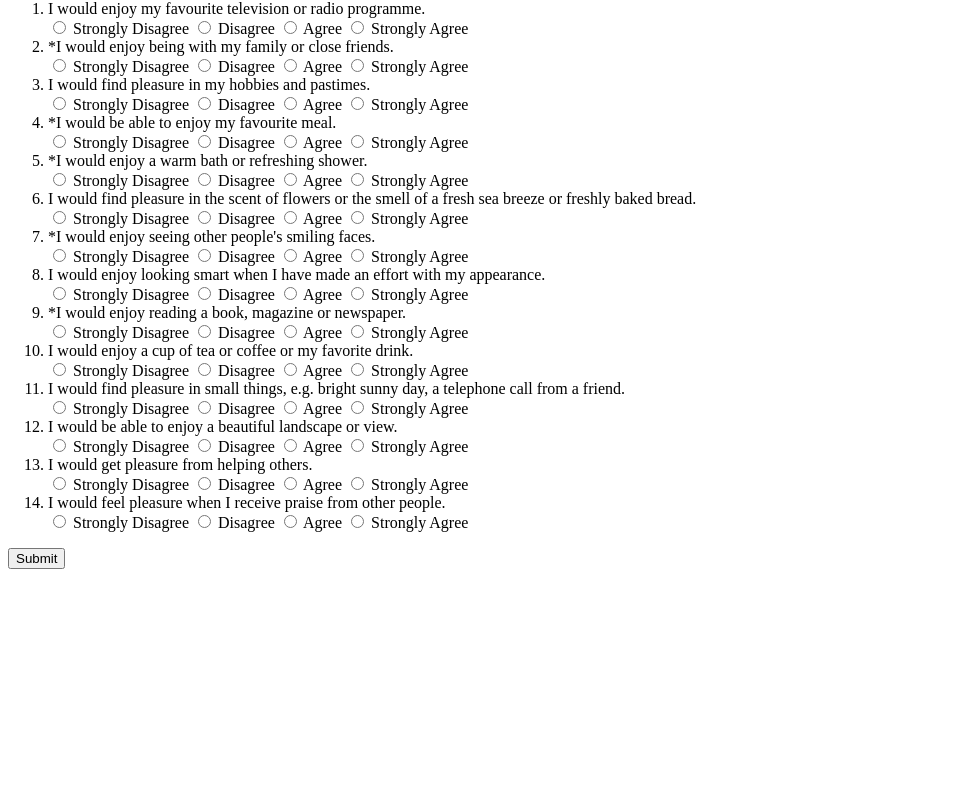
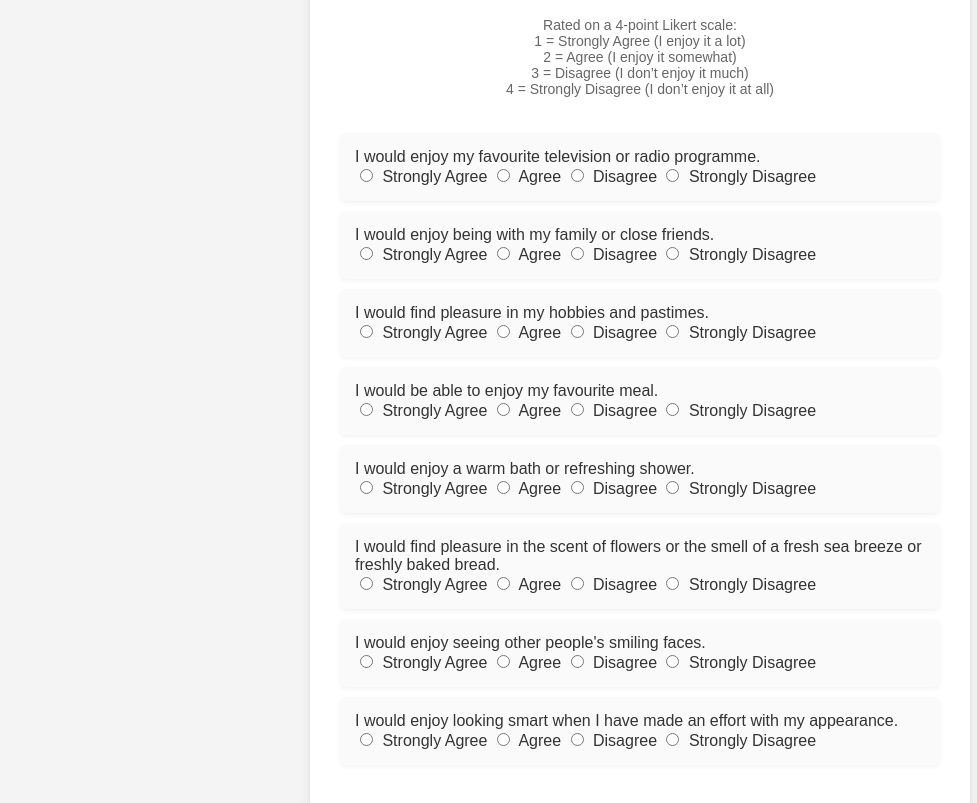
Before and after one commit to ClinicalResearchCenter/Shaps-Form, a plain HTML site: page index.html in a window 1280 px wide. Shown: the part 150-953 px from the top of the page, without its empty margins (0-977 px from the left). Before the commit the page ends 800 px from the top, so only its background shows below. Drawn offline with Linux system fonts and the light colour scheme.

Commit message:
Update index.html

```diff
--- a/index.html
+++ b/index.html
@@ -4,129 +4,91 @@
     <meta charset="UTF-8">
     <meta name="viewport" content="width=device-width, initial-scale=1.0">
     <title>SHAPS Questionnaire</title>
+    <link rel="stylesheet" href="styles.css">
+    <script defer src="script.js"></script>
 </head>
 <body>
+    <div class="container">
         <h1>Snaith-Hamilton Pleasure Scale (SHAPS) Questionnaire</h1>
-    <form>
-        <p>Rated on a 4-point Likert scale: <br>
-        0 = Strongly disagree, 1 = Disagree, 2 = Agree, 3 = Strongly agree<br>
-        *Items marked with an asterisk (*) are reverse coded.</p>
+        <p>Rated on a 4-point Likert scale:<br>
+            1 = Strongly Agree (I enjoy it a lot) <br>
+            2 = Agree (I enjoy it somewhat) <br>
+            3 = Disagree (I don’t enjoy it much) <br>
+            4 = Strongly Disagree (I don’t enjoy it at all)
+        </p>
 
+        <form id="shaps-form">
             <ol>
                 <li>
-                <label for="q1">I would enjoy my favourite television or radio programme.</label><br>
-                <input type="radio" name="q1" value="0"> Strongly Disagree
-                <input type="radio" name="q1" value="1"> Disagree
+                    <label>I would enjoy my favourite television or radio programme.</label><br>
+                    <input type="radio" name="q1" value="1"> Strongly Agree
                     <input type="radio" name="q1" value="2"> Agree
-                <input type="radio" name="q1" value="3"> Strongly Agree
+                    <input type="radio" name="q1" value="3"> Disagree
+                    <input type="radio" name="q1" value="4"> Strongly Disagree
                 </li>
 
                 <li>
-                <label for="q2">*I would enjoy being with my family or close friends.</label><br>
-                <input type="radio" name="q2" value="0"> Strongly Disagree
-                <input type="radio" name="q2" value="1"> Disagree
+                    <label>I would enjoy being with my family or close friends.</label><br>
+                    <input type="radio" name="q2" value="1"> Strongly Agree
                     <input type="radio" name="q2" value="2"> Agree
-                <input type="radio" name="q2" value="3"> Strongly Agree
+                    <input type="radio" name="q2" value="3"> Disagree
+                    <input type="radio" name="q2" value="4"> Strongly Disagree
                 </li>
 
                 <li>
-                <label for="q3">I would find pleasure in my hobbies and pastimes.</label><br>
-                <input type="radio" name="q3" value="0"> Strongly Disagree
-                <input type="radio" name="q3" value="1"> Disagree
+                    <label>I would find pleasure in my hobbies and pastimes.</label><br>
+                    <input type="radio" name="q3" value="1"> Strongly Agree
                     <input type="radio" name="q3" value="2"> Agree
-                <input type="radio" name="q3" value="3"> Strongly Agree
+                    <input type="radio" name="q3" value="3"> Disagree
+                    <input type="radio" name="q3" value="4"> Strongly Disagree
                 </li>
 
                 <li>
-                <label for="q4">*I would be able to enjoy my favourite meal.</label><br>
-                <input type="radio" name="q4" value="0"> Strongly Disagree
-                <input type="radio" name="q4" value="1"> Disagree
+                    <label>I would be able to enjoy my favourite meal.</label><br>
+                    <input type="radio" name="q4" value="1"> Strongly Agree
                     <input type="radio" name="q4" value="2"> Agree
-                <input type="radio" name="q4" value="3"> Strongly Agree
+                    <input type="radio" name="q4" value="3"> Disagree
+                    <input type="radio" name="q4" value="4"> Strongly Disagree
                 </li>
 
                 <li>
-                <label for="q5">*I would enjoy a warm bath or refreshing shower.</label><br>
-                <input type="radio" name="q5" value="0"> Strongly Disagree
-                <input type="radio" name="q5" value="1"> Disagree
+                    <label>I would enjoy a warm bath or refreshing shower.</label><br>
+                    <input type="radio" name="q5" value="1"> Strongly Agree
                     <input type="radio" name="q5" value="2"> Agree
-                <input type="radio" name="q5" value="3"> Strongly Agree
+                    <input type="radio" name="q5" value="3"> Disagree
+                    <input type="radio" name="q5" value="4"> Strongly Disagree
                 </li>
 
                 <li>
-                <label for="q6">I would find pleasure in the scent of flowers or the smell of a fresh sea breeze or freshly baked bread.</label><br>
-                <input type="radio" name="q6" value="0"> Strongly Disagree
-                <input type="radio" name="q6" value="1"> Disagree
+                    <label>I would find pleasure in the scent of flowers or the smell of a fresh sea breeze or freshly baked bread.</label><br>
+                    <input type="radio" name="q6" value="1"> Strongly Agree
                     <input type="radio" name="q6" value="2"> Agree
-                <input type="radio" name="q6" value="3"> Strongly Agree
+                    <input type="radio" name="q6" value="3"> Disagree
+                    <input type="radio" name="q6" value="4"> Strongly Disagree
                 </li>
 
                 <li>
-                <label for="q7">*I would enjoy seeing other people's smiling faces.</label><br>
-                <input type="radio" name="q7" value="0"> Strongly Disagree
-                <input type="radio" name="q7" value="1"> Disagree
+                    <label>I would enjoy seeing other people's smiling faces.</label><br>
+                    <input type="radio" name="q7" value="1"> Strongly Agree
                     <input type="radio" name="q7" value="2"> Agree
-                <input type="radio" name="q7" value="3"> Strongly Agree
+                    <input type="radio" name="q7" value="3"> Disagree
+                    <input type="radio" name="q7" value="4"> Strongly Disagree
                 </li>
 
                 <li>
-                <label for="q8">I would enjoy looking smart when I have made an effort with my appearance.</label><br>
-                <input type="radio" name="q8" value="0"> Strongly Disagree
-                <input type="radio" name="q8" value="1"> Disagree
+                    <label>I would enjoy looking smart when I have made an effort with my appearance.</label><br>
+                    <input type="radio" name="q8" value="1"> Strongly Agree
                     <input type="radio" name="q8" value="2"> Agree
-                <input type="radio" name="q8" value="3"> Strongly Agree
+                    <input type="radio" name="q8" value="3"> Disagree
+                    <input type="radio" name="q8" value="4"> Strongly Disagree
                 </li>
 
-            <li>
-                <label for="q9">*I would enjoy reading a book, magazine or newspaper.</label><br>
-                <input type="radio" name="q9" value="0"> Strongly Disagree
-                <input type="radio" name="q9" value="1"> Disagree
-                <input type="radio" name="q9" value="2"> Agree
-                <input type="radio" name="q9" value="3"> Strongly Agree
-            </li>
-
-            <li>
-                <label for="q10">I would enjoy a cup of tea or coffee or my favorite drink.</label><br>
-                <input type="radio" name="q10" value="0"> Strongly Disagree
-                <input type="radio" name="q10" value="1"> Disagree
-                <input type="radio" name="q10" value="2"> Agree
-                <input type="radio" name="q10" value="3"> Strongly Agree
-            </li>
-
-            <li>
-                <label for="q11">I would find pleasure in small things, e.g. bright sunny day, a telephone call from a friend.</label><br>
-                <input type="radio" name="q11" value="0"> Strongly Disagree
-                <input type="radio" name="q11" value="1"> Disagree
-                <input type="radio" name="q11" value="2"> Agree
-                <input type="radio" name="q11" value="3"> Strongly Agree
-            </li>
-
-            <li>
-                <label for="q12">I would be able to enjoy a beautiful landscape or view.</label><br>
-                <input type="radio" name="q12" value="0"> Strongly Disagree
-                <input type="radio" name="q12" value="1"> Disagree
-                <input type="radio" name="q12" value="2"> Agree
-                <input type="radio" name="q12" value="3"> Strongly Agree
-            </li>
-
-            <li>
-                <label for="q13">I would get pleasure from helping others.</label><br>
-                <input type="radio" name="q13" value="0"> Strongly Disagree
-                <input type="radio" name="q13" value="1"> Disagree
-                <input type="radio" name="q13" value="2"> Agree
-                <input type="radio" name="q13" value="3"> Strongly Agree
-            </li>
-
-            <li>
-                <label for="q14">I would feel pleasure when I receive praise from other people.</label><br>
-                <input type="radio" name="q14" value="0"> Strongly Disagree
-                <input type="radio" name="q14" value="1"> Disagree
-                <input type="radio" name="q14" value="2"> Agree
-                <input type="radio" name="q14" value="3"> Strongly Agree
-            </li>
             </ol>
 
-        <input type="submit" value="Submit">
+            <input type="submit" value="Calculate Score">
         </form>
+
+        <div id="result" style="display: none;"></div>
+    </div>
 </body>
 </html>
```
Lines whose indentation alone changed are shown as unchanged.
